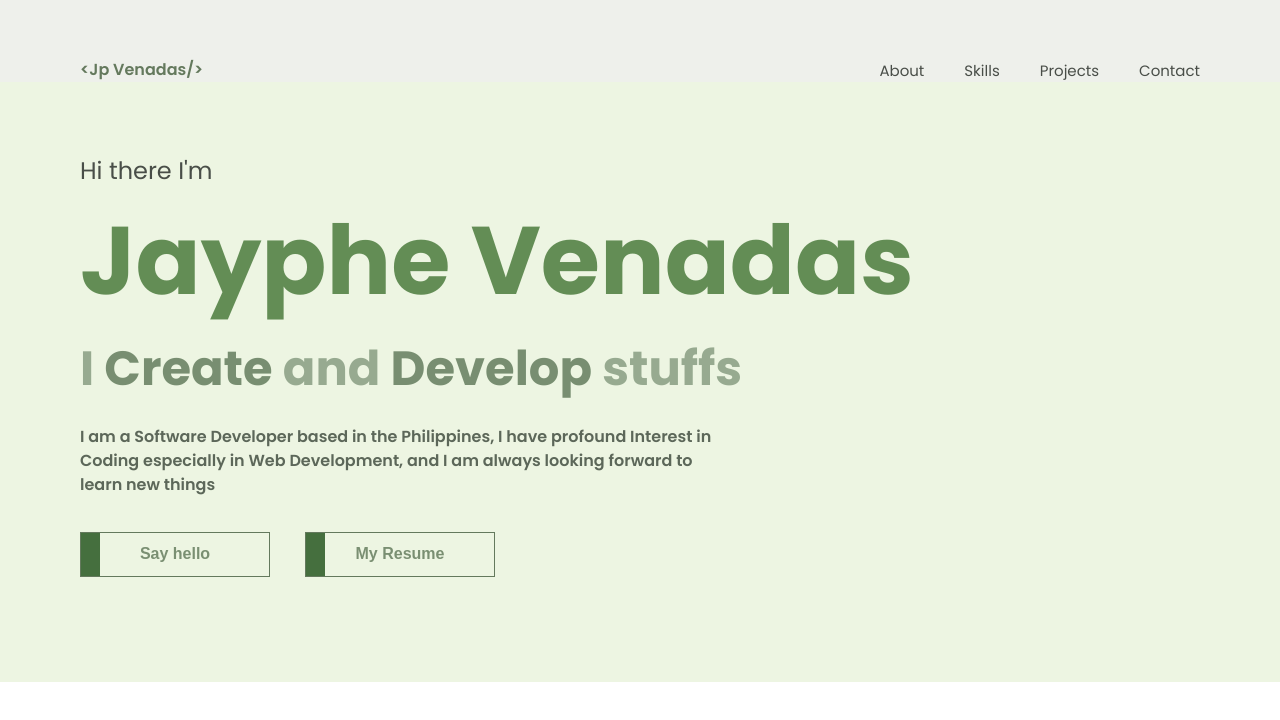
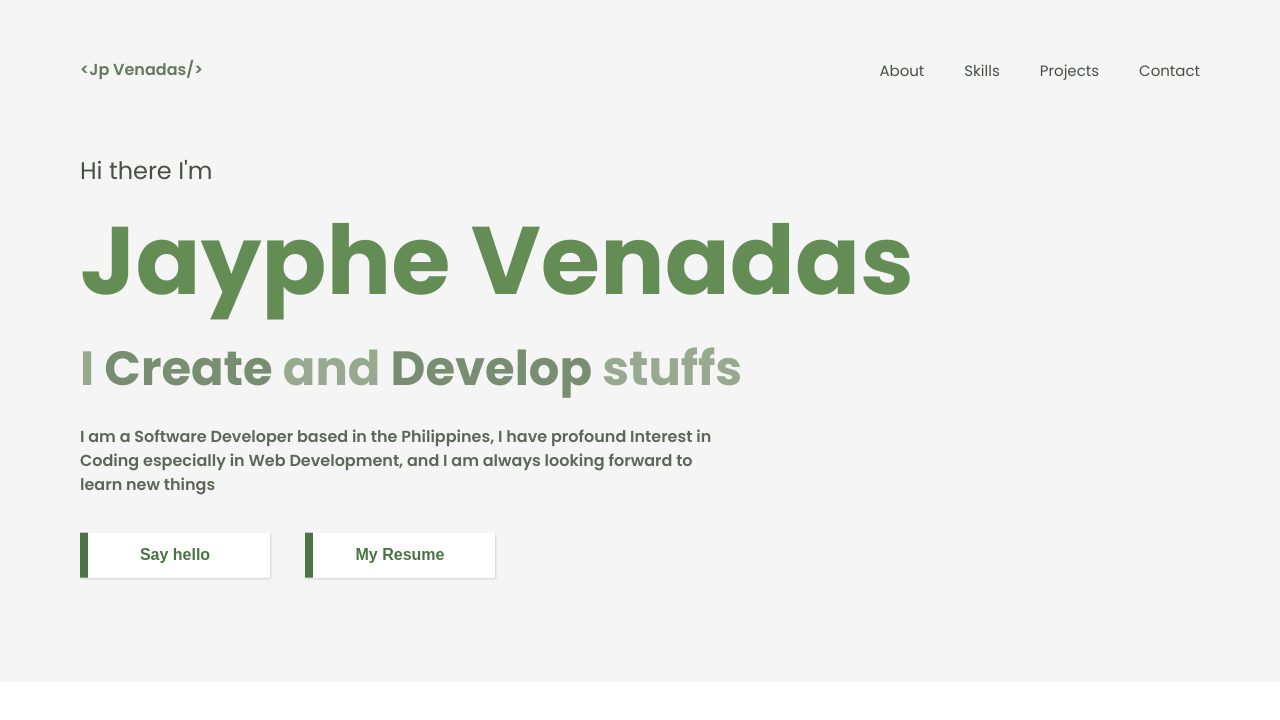
Before and after one commit to JPvenadas/Web-Portfolio, a React (Create React App) app: page / in a window 1280 px wide. Shown: the top 720 px of the page. Built offline with nearby package versions, Linux system fonts and the light colour scheme.

Commit message:
added spawn animation in navbar and header elements

```diff
--- a/src/App.jsx
+++ b/src/App.jsx
@@ -5,7 +5,7 @@ import Intro from './components/Intro'
 
 const App = () => {
   return (
-    <div>
+    <div className='app'>
       <Navbar/>
       <main>
       <Header/>
--- a/src/components/Header.jsx
+++ b/src/components/Header.jsx
@@ -16,18 +16,18 @@ const Header = () => {
   return (
     <MainContainer>
         <Container>
-            <Greetings>Hi there I'm</Greetings>
-            <NameTitle>Jayphe Venadas</NameTitle>
-            <Hobby>I <Highlighted>Create</Highlighted> and <Highlighted>Develop</Highlighted> stuffs</Hobby>
-            <Description>
+            <Greetings className='greetings'>Hi there I'm</Greetings>
+            <NameTitle className='name'>Jayphe Venadas</NameTitle>
+            <Hobby className='hobby'>I <Highlighted>Create</Highlighted> and <Highlighted>Develop</Highlighted> stuffs</Hobby>
+            <Description className='description'>
             I am a Software Developer based in the Philippines, I have profound  Interest in Coding especially in Web  Development, and I am always looking forward to learn new things
             </Description>
             <ButtonContainer>
-            <Button
+            <Button className='button'
             onMouseEnter={()=>{SetButton1hover(true)}}
             onMouseLeave={()=>{SetButton1hover(false)}}
             >{button1hover? <ion-icon class="icon" color="white" name="hand-left"></ion-icon>: ''} Say hello</Button>
-            <Button
+            <Button className='button'
             onMouseEnter={()=>{SetButton2hover(true)}}
             onMouseLeave={()=>{SetButton2hover(false)}}
             >{button2hover? <ion-icon class="icon" color="white" name="document-text"></ion-icon>: ''} My Resume</Button>
--- a/src/components/Intro.jsx
+++ b/src/components/Intro.jsx
@@ -28,8 +28,13 @@ const Intro = () => {
       .to(line, {width: '100%', duration: 1}, '<.1')
       .to(text1highlight, {y: 0, duration: .8}, '<.3')
       .to(dev, {y: 0, duration: .8}, '<.3')
-      .to(slider, {y: '-200%', duration: .8}, '>.8')
+      .to(slider, {y: '-100%', background: '#4a6a45', duration: .8}, '>.8')
       .to(container, {y: '-200%', duration: .8} )
+      .to('.logo', {duration: .4, opacity: 1, y:0}, '<.5')
+      .to('.nav-link', {duration: .4, opacity: 1, y: 0, stagger: .15}, '<.1.5')
+      .to(['.greetings', '.name', '.hobby', '.description'],
+      {duration: .4, opacity: 1, y: 0, stagger: .15})
+      .to('.button', {duration: .4, opacity: 1, y: 0}, '<.15')
     }, [])
   return (
       <MainContainer ref={el => container = el}>
--- a/src/components/Navbar.jsx
+++ b/src/components/Navbar.jsx
@@ -16,20 +16,20 @@ const Navbar = () => {
     <MainContainer>
       <Container>
             <LogoContainer>
-              <Logo>{"<Jp Venadas/>"}</Logo>
+              <Logo className="logo">{"<Jp Venadas/>"}</Logo>
             </LogoContainer>
             <NavLinksContainer background={navopen? "#97AA90": "#EEF0EB"} right={navopen? "0": "-400px" }>
               <Navlinks right={navopen? "0": "-200px" }>
-                <Navlink padding="20px 0 0 0">
+                <Navlink className="nav-link" padding="20px 0 0 0">
                   <a href="#something">About</a>
                 </Navlink>
-                <Navlink>
+                <Navlink className="nav-link">
                  <a href="#something">Skills</a>
                 </Navlink>
-                <Navlink>
+                <Navlink className="nav-link">
                  <a href="#something">Projects</a>
                 </Navlink>
-                <Navlink padding="0 0 20px 0">
+                <Navlink className="nav-link" padding="0 0 20px 0">
                   <a href="#something">Contact</a>
                 </Navlink>
               </Navlinks>
--- a/src/styled-components/Button.js
+++ b/src/styled-components/Button.js
@@ -2,19 +2,21 @@ import styled from "styled-components";
 
 export const Button = styled.button`
     border-style: none;
-    border: 1px solid #64795D;
     width: 190px;
     height: 45px;
     font-weight: 700;
     position: relative;
     font-size: 16px;
-    color: #7A8F72;
+    color: #456F3E;
+    opacity: 0;
+    transform: translateY(20px);
     display: flex;
     justify-content: center;
     align-items: center;
-    background: linear-gradient(to right,#456F3E 0%, #456F3E 55%, transparent 55%, transparent 100%);
+    background: linear-gradient(to right,#456F3E 0%, #456F3E 52%, white 52%, white 100%);
     background-size: 200%;
     transition: .5s ease;
+    box-shadow: 1px 1px 2px #D2D2D2;
     background-position: right top;
     :hover{
         background-position: left top;
--- a/src/styled-components/Header.js
+++ b/src/styled-components/Header.js
@@ -4,7 +4,7 @@ export const MainContainer = styled.div`
     display: flex;
     justify-content: center;
     align-items: center;
-    background: #EDF5E2;
+    background: #F5F5F5;
     position: relative;
     width: 100%;
     z-index: 1
@@ -26,6 +26,8 @@ export const Container = styled.div`
 export const Greetings = styled.p`
     font-weight: 400;
     font-size: 24px;
+    opacity: 0;
+    transform: translateY(20px);
     @media (max-width: 600px) {
       font-size: 14px;
     }
@@ -34,6 +36,8 @@ export const NameTitle = styled.h1`
     font-weight: 700;
     font-size: 96px;
     color: #638D55;
+    opacity: 0;
+    transform: translateY(20px);
     @media (max-width: 950px) {
        font-size: 60px;
     }
@@ -46,6 +50,8 @@ export const Hobby = styled.h3`
     font-weight: 700;
     font-size: 48px;
     color: #97AA90;
+    opacity: 0;
+    transform: translateY(20px);
     @media (max-width: 900px) {
        font-size: 30px;
     }
@@ -60,6 +66,8 @@ export const Description = styled.h4`
     font-weight: 600;
     margin-top: 20px;
     font-size: 16px;
+    opacity: 0;
+    transform: translateY(20px);
     color: #5C6759;
     max-width: 647px;
     line-height: 24px;
--- a/src/styled-components/Intro.js
+++ b/src/styled-components/Intro.js
@@ -8,7 +8,7 @@ export const MainContainer = styled.div`
     left: 0;
     background: #fefefe;
     z-index: 10;
-    overflow: hidden;
+    overflow: clip;
 `
 export const Container = styled.div`
     display: flex;
@@ -19,9 +19,9 @@ export const Container = styled.div`
 `
 export const Slider = styled.div`
     position: absolute;
-    top: 200%;
+    top: 100%;
     left: 0;
-    background: #7B8973;
+    background: #949494;
     z-index: 11;
     width: 100vw;
     height: 100vh;
--- a/src/styled-components/navbar.js
+++ b/src/styled-components/navbar.js
@@ -4,7 +4,7 @@ export const MainContainer = styled.div`
     display: flex;
     justify-content: center;
     align-items: center;
-    background:#EEF0EB;
+    background:#F5F5F5;
     height: 82px;
     @media (max-width: 600px) {
         height: 60px;
@@ -30,6 +30,8 @@ export const Logo = styled.h2`
     font-weight: 600;
     font-size: 16px;
     color: #64795D;
+    transform: translateY(-20px);
+    opacity: 0;
 `
 export const NavLinksContainer = styled.div`
     display: flex;
@@ -69,6 +71,8 @@ export const Navlink = styled.li`
     font-size: 15px;
     width: 100%;
     transition: .4s ease;
+    transform: translateY(-20px);
+    opacity: 0;
     text-align: center;
     @media (max-width: 600px) {
        color: white;
```
